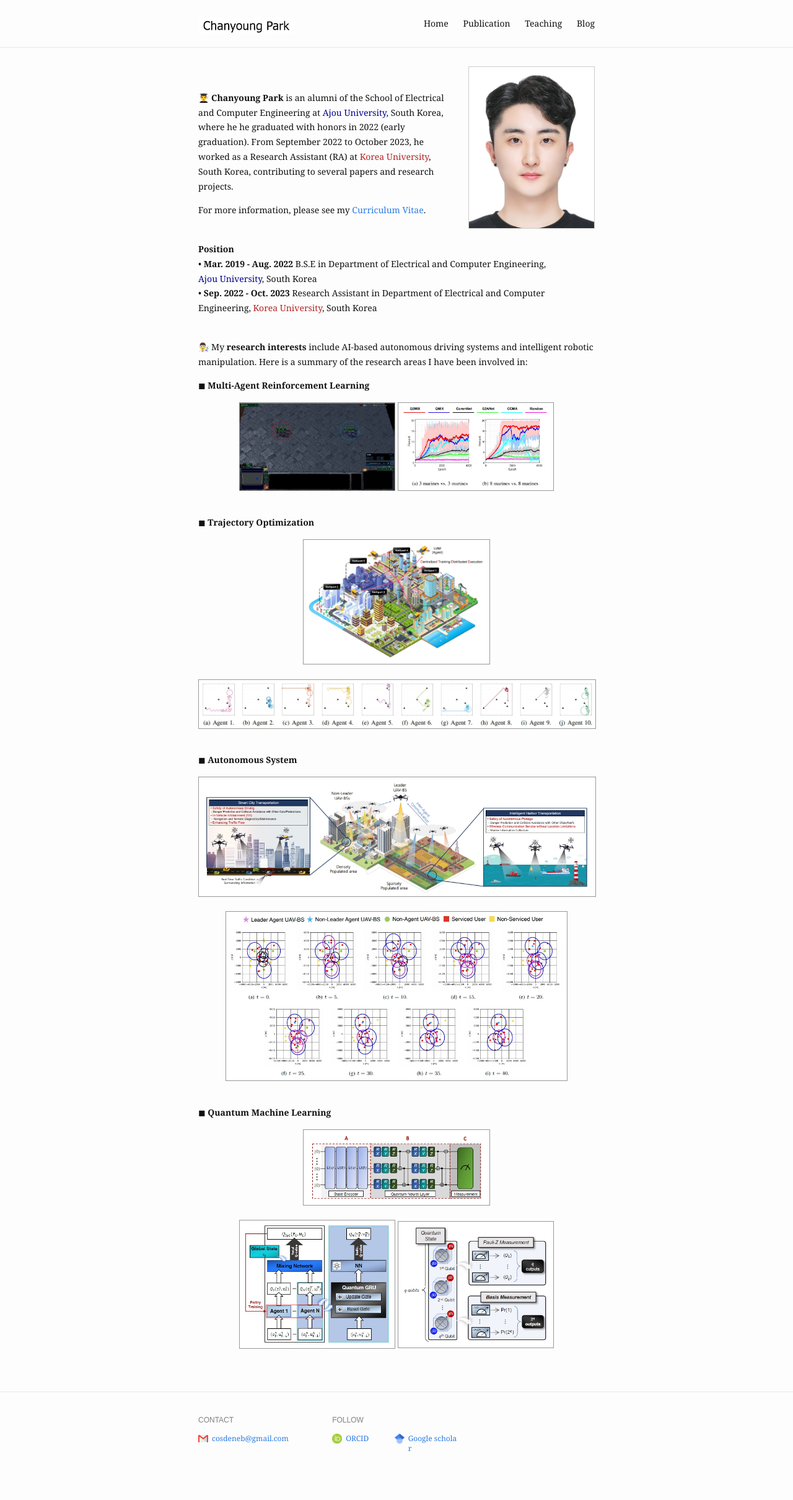
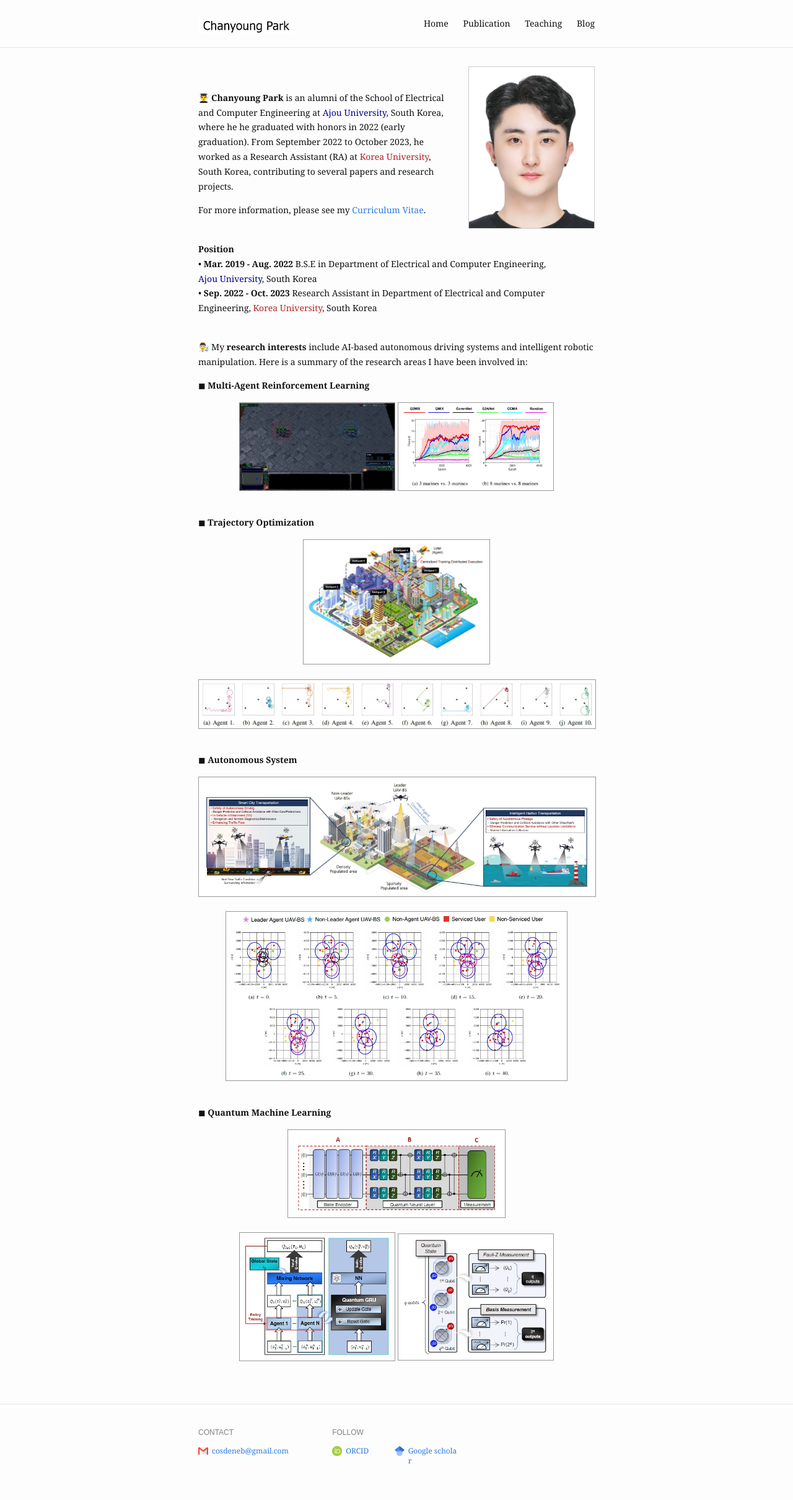
Before and after one commit to cosdeneb/cosdeneb.github.io, a Jekyll site: the page built from index.md, in a window 1280 px wide. Shown: the whole page at 62% size. Built offline with Jekyll 4.4.1, drawn with Linux system fonts in a browser that asks for light colours.

Commit message:
Update index.md

```diff
--- a/index.md
+++ b/index.md
@@ -68,7 +68,7 @@
   ◼ <b>Quantum Machine Learning</b>
   <br/>
   <div style="text-align : center; border-radius : 10%; padding : 0 px;">
-    <img src="{{ "/assets/img/paper/QNN.jpg" | absolute_url }}" width=300 class="post-pic"/>
+    <img src="{{ "/assets/img/paper/QNN.jpg" | absolute_url }}" width=350 class="post-pic"/>
   </div>
   <br/>
   <div style="text-align : center;" >
```
